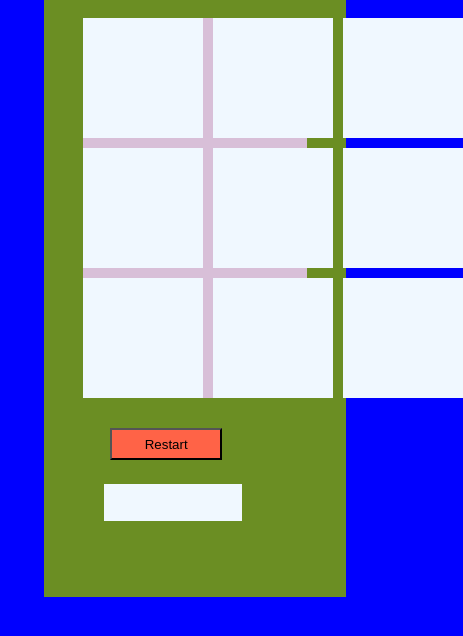
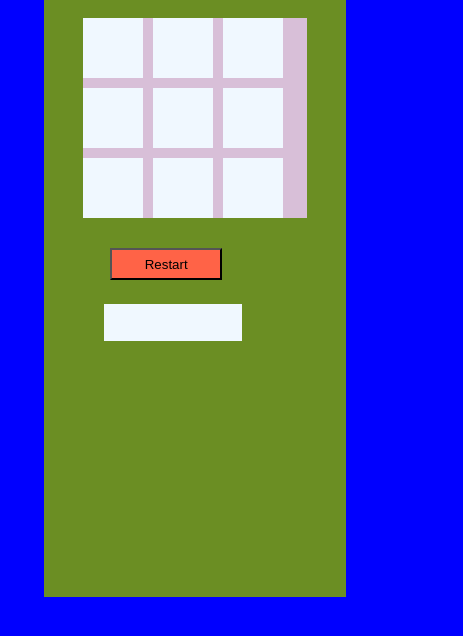
Before and after one commit to Rahul936-git/Tic_Tac_Toe, a plain HTML site: page index.html in a window 390 px wide. Shown: the part 134-770 px from the top of the page, 463 px wide, since content can reach past the window. Drawn offline with Linux system fonts and the light colour scheme.

Commit message:
make Responsive

```diff
--- a/style.css
+++ b/style.css
@@ -8,7 +8,6 @@ body{
     align-items: center;
     height: 87vh;
 
-    /* flex-direction: column; */
 }
 
 #outer_container{
@@ -45,7 +44,6 @@ h1:hover{
     align-items: center;
     justify-content: center;
     cursor: pointer;
-    /* transition: all 0.3s ease; */
     padding: 0;
     font-size:100px;
 
@@ -84,3 +82,17 @@ h1:hover{
     padding: 0.1rem;
     font-weight: bolder;
 }
+
+
+@media (max-width: 768px) {
+    #outer_container {
+
+        width: 100%;
+    }
+
+    #inner_board {
+
+        grid-template-columns: repeat(3, 60px);
+        grid-template-rows: repeat(3, 60px);
+    }
+}
```
